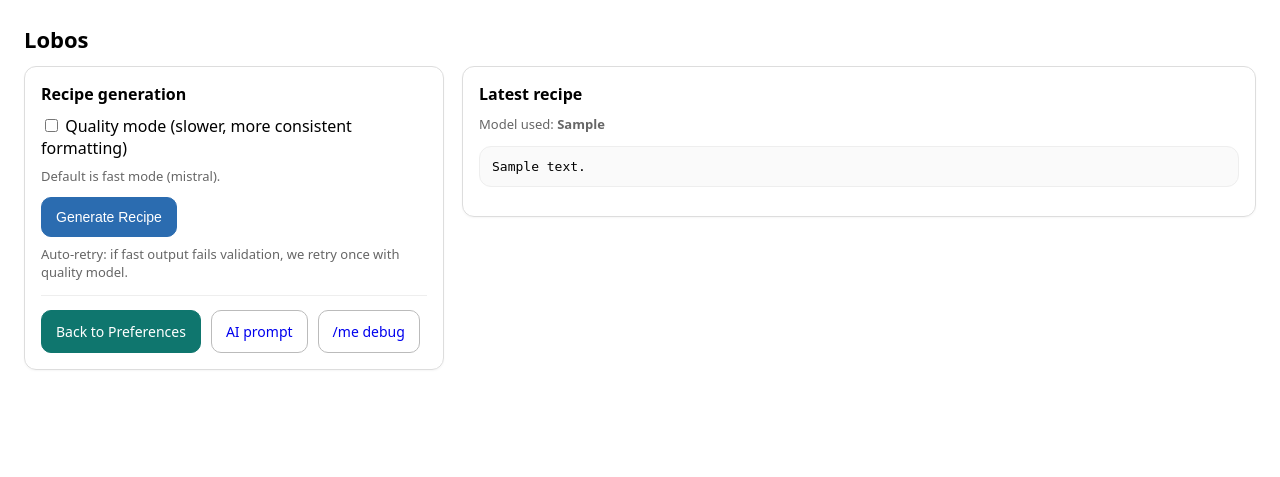
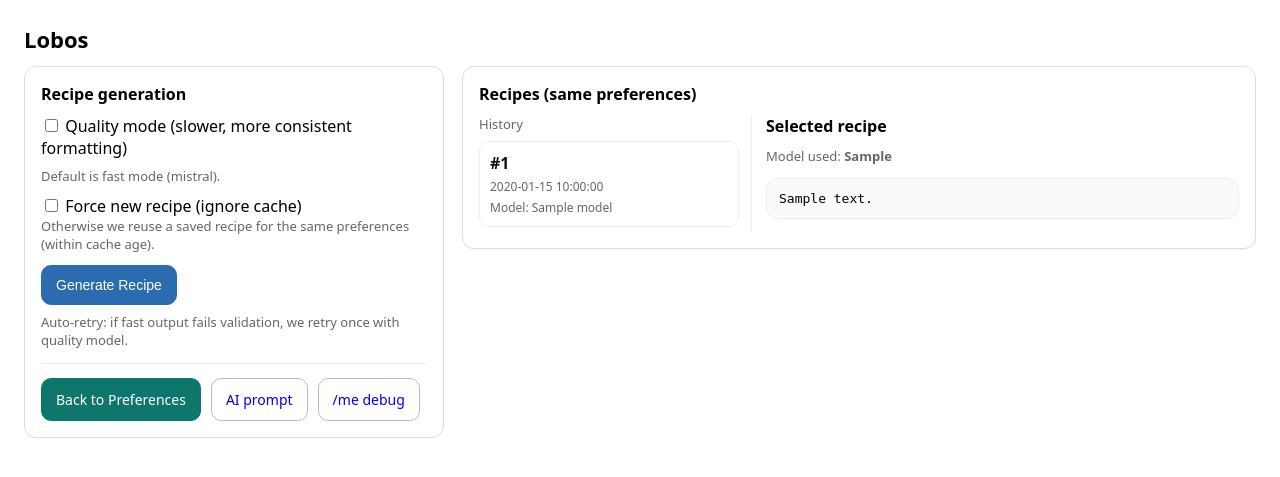
Before and after one commit to RichardGeer/lobos_app, a FastAPI app: template templates/my_recipe.html in a window 1280 px wide. Shown: the top 477 px of the page. Run offline with FastAPI, Linux system fonts and the light colour scheme; the template is opened without the code that fills it: most values are stand-ins (such as "Sample title", 1, 10 or a date in 2020); some libraries are stand-ins or nearby versions.

Commit message:
recipe cache worked before title

```diff
--- a/app.py
+++ b/app.py
@@ -2,11 +2,11 @@ import os
 import json
 import time
 import hashlib
-from typing import Optional, Dict, List, Any
+from typing import Optional, Dict, List, Any, Tuple
 
 import jwt
 import requests
-from fastapi import FastAPI, Request, Form, HTTPException
+from fastapi import FastAPI, Request, Form
 from fastapi.responses import HTMLResponse, RedirectResponse
 from fastapi.templating import Jinja2Templates
 from sqlalchemy import create_engine, Column, Integer, String, Text, BigInteger, Boolean
@@ -28,14 +28,17 @@ QUALITY_MODEL = os.getenv("LOBOS_OLLAMA_MODEL_QUALITY", "llama3.1:8b-instruct-q8
 
 TIMEOUT_FAST = int(os.getenv("LOBOS_OLLAMA_TIMEOUT_FAST", "240"))
 TIMEOUT_QUALITY = int(os.getenv("LOBOS_OLLAMA_TIMEOUT_QUALITY", "480"))
-
+RECIPE_MAX_CACHE_AGE_DAYS = int(os.getenv("LOBOS_RECIPE_MAX_CACHE_AGE_DAYS", "7"))
 JWT_SECRET = os.getenv("LOBOS_JWT_SECRET", "")
 JWT_ISSUER = os.getenv("LOBOS_JWT_ISSUER", "")
 
 engine = create_engine(DATABASE_URL, pool_pre_ping=True)
-
-# IMPORTANT: avoid DetachedInstanceError when session closes
-SessionLocal = sessionmaker(bind=engine, autocommit=False, autoflush=False, expire_on_commit=False)
+SessionLocal = sessionmaker(
+    bind=engine,
+    autocommit=False,
+    autoflush=False,
+    expire_on_commit=False,  # prevents DetachedInstanceError after session closes
+)
 
 Base = declarative_base()
 
@@ -62,7 +65,7 @@ class UserProfile(Base):
     email = Column(String(256), nullable=True)
     first_name = Column(String(128), nullable=True)
     last_name = Column(String(128), nullable=True)
-    roles = Column(Text, nullable=True)  # store JSON string (list) or plain string
+    roles = Column(Text, nullable=True)  # json string or plain string
 
 
 class RecipeResult(Base):
@@ -71,8 +74,10 @@ class RecipeResult(Base):
     id = Column(Integer, primary_key=True)
     user_id = Column(String(128), nullable=False)
     created_at = Column(BigInteger, nullable=False)
+
     request_hash = Column(String(64), nullable=False)
     request_json = Column(Text, nullable=False)
+
     response_text = Column(Text, nullable=False)
     model = Column(String(128), nullable=True)
     prompt_hash = Column(String(64), nullable=True)
@@ -100,20 +105,19 @@ def now_ts() -> int:
 
 def decode_token(token: str) -> Dict[str, Any]:
     """
-    Prefer verified decode if JWT_SECRET is set.
-    Falls back to unverified decode if verification fails (keeps dev working).
+    Verify when secret exists; otherwise decode without signature (dev-friendly).
     """
     if not token:
         return {}
 
     if JWT_SECRET:
         try:
-            kwargs = {"algorithms": ["HS256"]}
+            kwargs: Dict[str, Any] = {"algorithms": ["HS256"]}
             if JWT_ISSUER:
                 kwargs["issuer"] = JWT_ISSUER
             return jwt.decode(token, JWT_SECRET, **kwargs)
         except Exception:
-            # dev-friendly fallback
+            # fall back to unverified decode so you can still test
             pass
 
     try:
@@ -133,6 +137,7 @@ def get_user_id_from_token(token: str) -> Optional[str]:
 def roles_to_human(roles_val: Optional[str]) -> str:
     if not roles_val:
         return ""
+    # roles_val may already be "administrator" or may be JSON string ["administrator"]
     try:
         parsed = json.loads(roles_val)
         if isinstance(parsed, list):
@@ -143,19 +148,14 @@ def roles_to_human(roles_val: Optional[str]) -> str:
 
 
 def load_options(db) -> Dict[str, List[str]]:
-    """
-    Returns:
-      {
-        "eating_style": [...],
-        "meal_type": [...],
-        "macro_preset": [...],
-        "prep": [...]
-      }
-    """
     rows = (
         db.query(PreferenceOption)
         .filter(PreferenceOption.is_active == True)  # noqa: E712
-        .order_by(PreferenceOption.category.asc(), PreferenceOption.sort_order.asc(), PreferenceOption.value.asc())
+        .order_by(
+            PreferenceOption.category.asc(),
+            PreferenceOption.sort_order.asc(),
+            PreferenceOption.value.asc(),
+        )
         .all()
     )
 
@@ -163,7 +163,6 @@ def load_options(db) -> Dict[str, List[str]]:
     for r in rows:
         if r.category in out:
             out[r.category].append(r.value)
-
     return out
 
 
@@ -179,6 +178,19 @@ Output clean markdown format.
 """
 
 
+def prefs_payload(profile: UserProfile) -> Dict[str, str]:
+    return {
+        "eating_style": profile.eating_style,
+        "meal_type": profile.meal_type,
+        "macro_preset": profile.macro_preset,
+        "prep": profile.prep,
+    }
+
+
+def hash_payload(payload: Dict[str, Any]) -> str:
+    return hashlib.sha256(json.dumps(payload, sort_keys=True).encode("utf-8")).hexdigest()
+
+
 def call_ollama(model: str, prompt: str, timeout_s: int) -> str:
     url = f"{OLLAMA_BASE_URL}/api/generate"
     resp = requests.post(
@@ -191,20 +203,117 @@ def call_ollama(model: str, prompt: str, timeout_s: int) -> str:
     return (data.get("response") or "").strip()
 
 
-def generate_recipe(db, profile: UserProfile, want_quality: bool) -> RecipeResult:
+def get_latest_recipe(db, user_id: str) -> Optional[RecipeResult]:
+    return (
+        db.query(RecipeResult)
+        .filter(RecipeResult.user_id == user_id)
+        .order_by(RecipeResult.created_at.desc())
+        .first()
+    )
+
+def get_latest_cached_for_request(
+    db,
+    user_id: str,
+    request_hash: str,
+    model: str,
+    max_age_days: int,
+) -> Optional[RecipeResult]:
+    min_created_at = now_ts() - (max_age_days * 86400)
+
+    return (
+        db.query(RecipeResult)
+        .filter(
+            RecipeResult.user_id == user_id,
+            RecipeResult.request_hash == request_hash,
+            RecipeResult.model == model,
+            RecipeResult.created_at >= min_created_at,
+        )
+        .order_by(RecipeResult.created_at.desc())
+        .first()
+    )
+
+def get_recent_history_for_request(
+    db,
+    user_id: str,
+    request_hash: str,
+    limit: int = 10,
+) -> List[RecipeResult]:
+    return (
+        db.query(RecipeResult)
+        .filter(
+            RecipeResult.user_id == user_id,
+            RecipeResult.request_hash == request_hash,
+        )
+        .order_by(RecipeResult.created_at.desc())
+        .limit(limit)
+        .all()
+    )
+
+
+def ensure_profile(db, user_id: str, token_payload: Dict[str, Any]) -> Tuple[UserProfile, Dict[str, List[str]]]:
+    opts = load_options(db)
+
+    # safe defaults even if table is empty
+    default_eating = opts["eating_style"][0] if opts["eating_style"] else "No Preference"
+    default_meal = opts["meal_type"][0] if opts["meal_type"] else "Dinner"
+    default_macro = opts["macro_preset"][0] if opts["macro_preset"] else "40/40/20 (Protein-Enhanced Lean)"
+    default_prep = opts["prep"][0] if opts["prep"] else "Standard"
+
+    profile = db.query(UserProfile).filter(UserProfile.user_id == user_id).first()
+    if not profile:
+        profile = UserProfile(
+            user_id=user_id,
+            created_at=now_ts(),
+            updated_at=now_ts(),
+            eating_style=default_eating,
+            meal_type=default_meal,
+            macro_preset=default_macro,
+            prep=default_prep,
+            email=token_payload.get("email"),
+            first_name=token_payload.get("first_name"),
+            last_name=token_payload.get("last_name"),
+            roles=json.dumps(token_payload.get("roles") or []),
+        )
+        db.add(profile)
+        db.commit()
+        return profile, opts
+
+    # keep identity fields synced (nice UX)
+    profile.email = token_payload.get("email")
+    profile.first_name = token_payload.get("first_name")
+    profile.last_name = token_payload.get("last_name")
+    if token_payload.get("roles") is not None:
+        try:
+            profile.roles = json.dumps(token_payload.get("roles"))
+        except Exception:
+            profile.roles = str(token_payload.get("roles"))
+
+    profile.updated_at = now_ts()
+    db.commit()
+
+    return profile, opts
+
+
+def generate_or_get_cached_recipe(db, profile: UserProfile, want_quality: bool, force_new: bool) -> RecipeResult:
     model = QUALITY_MODEL if want_quality else FAST_MODEL
     timeout_s = TIMEOUT_QUALITY if want_quality else TIMEOUT_FAST
 
+    payload = prefs_payload(profile)
+    request_hash = hash_payload(payload)
+
+    # cache hit (same prefs + same model + within age window)
+    if not force_new:
+        cached = get_latest_cached_for_request(
+            db,
+            profile.user_id,
+            request_hash,
+            model,
+            RECIPE_MAX_CACHE_AGE_DAYS,
+        )
+        if cached:
+            return cached
+
     prompt = build_prompt(profile)
-
-    request_payload = {
-        "eating_style": profile.eating_style,
-        "meal_type": profile.meal_type,
-        "macro_preset": profile.macro_preset,
-        "prep": profile.prep,
-    }
-
-    request_hash = hashlib.sha256(json.dumps(request_payload, sort_keys=True).encode("utf-8")).hexdigest()
     prompt_hash = hashlib.sha256(prompt.encode("utf-8")).hexdigest()
 
     response_text = call_ollama(model, prompt, timeout_s)
@@ -213,24 +322,14 @@ def generate_recipe(db, profile: UserProfile, want_quality: bool) -> RecipeResul
         user_id=profile.user_id,
         created_at=now_ts(),
         request_hash=request_hash,
-        request_json=json.dumps(request_payload),
+        request_json=json.dumps(payload),
         response_text=response_text,
         model=model,
         prompt_hash=prompt_hash,
     )
-
     db.add(result)
     db.commit()
     return result
-
-
-def get_latest_recipe(db, user_id: str) -> Optional[RecipeResult]:
-    return (
-        db.query(RecipeResult)
-        .filter(RecipeResult.user_id == user_id)
-        .order_by(RecipeResult.created_at.desc())
-        .first()
-    )
 
 # ============================================================
 # ROUTES
@@ -240,60 +339,30 @@ def get_latest_recipe(db, user_id: str) -> Optional[RecipeResult]:
 def landing(request: Request, token: str):
     user_id = get_user_id_from_token(token)
     if not user_id:
-        raise HTTPException(status_code=401, detail="Invalid token (missing sub)")
+        return HTMLResponse("Invalid token (missing sub).", status_code=400)
 
     payload = decode_token(token)
 
     with SessionLocal() as db:
-        opts = load_options(db)
-
-        profile = db.query(UserProfile).filter(UserProfile.user_id == user_id).first()
-        if not profile:
-            default_eating = opts["eating_style"][0] if opts["eating_style"] else "No Preference"
-            default_meal = opts["meal_type"][0] if opts["meal_type"] else "Dinner"
-            default_macro = opts["macro_preset"][0] if opts["macro_preset"] else "40/40/20 (Protein-Enhanced Lean)"
-            default_prep = opts["prep"][0] if opts["prep"] else "Standard"
-
-            profile = UserProfile(
-                user_id=user_id,
-                created_at=now_ts(),
-                updated_at=now_ts(),
-                eating_style=default_eating,
-                meal_type=default_meal,
-                macro_preset=default_macro,
-                prep=default_prep,
-            )
-            db.add(profile)
-            db.commit()
-            db.refresh(profile)
-
-        # sync identity fields from token
-        profile.email = payload.get("email")
-        profile.first_name = payload.get("first_name")
-        profile.last_name = payload.get("last_name")
-        if payload.get("roles") is not None:
-            try:
-                profile.roles = json.dumps(payload.get("roles"))
-            except Exception:
-                profile.roles = str(payload.get("roles"))
-        profile.updated_at = now_ts()
-        db.commit()
-
+        profile, opts = ensure_profile(db, user_id, payload)
         roles_human = roles_to_human(profile.roles)
 
-        return templates.TemplateResponse(
-            "landing.html",
-            {
-                "request": request,
-                "token": token,
-                "profile": profile,
-                "roles_human": roles_human,
-                "eating_style_options": opts["eating_style"],
-                "meal_type_options": opts["meal_type"],
-                "macro_preset_options": opts["macro_preset"],
-                "prep_options": opts["prep"],
-            },
-        )
+    return templates.TemplateResponse(
+        "landing.html",
+        {
+            "request": request,
+            "token": token,
+            "profile": profile,
+            "roles_human": roles_human,
+
+            # must match your landing.html loops:
+            "eating_style_options": opts["eating_style"],
+            "meal_type_options": opts["meal_type"],
+            "macro_preset_options": opts["macro_preset"],
+            "prep_options": opts["prep"],
+        },
+    )
+
 
 @app.post("/prefs/save")
 def prefs_save(
@@ -305,28 +374,18 @@ def prefs_save(
 ):
     user_id = get_user_id_from_token(token)
     if not user_id:
-        raise HTTPException(status_code=401, detail="Invalid token (missing sub)")
+        return HTMLResponse("Invalid token (missing sub).", status_code=400)
+
+    payload = decode_token(token)
 
     with SessionLocal() as db:
-        profile = db.query(UserProfile).filter(UserProfile.user_id == user_id).first()
-        if not profile:
-            profile = UserProfile(
-                user_id=user_id,
-                created_at=now_ts(),
-                updated_at=now_ts(),
-                eating_style=eating_style,
-                meal_type=meal_type,
-                macro_preset=macro_preset,
-                prep=prep,
-            )
-            db.add(profile)
-        else:
-            profile.eating_style = eating_style
-            profile.meal_type = meal_type
-            profile.macro_preset = macro_preset
-            profile.prep = prep
-            profile.updated_at = now_ts()
+        profile, _opts = ensure_profile(db, user_id, payload)
 
+        profile.eating_style = eating_style
+        profile.meal_type = meal_type
+        profile.macro_preset = macro_preset
+        profile.prep = prep
+        profile.updated_at = now_ts()
         db.commit()
 
     return RedirectResponse(url=f"/landing?token={token}", status_code=302)
@@ -336,14 +395,58 @@ def prefs_save(
 def my_recipe(request: Request, token: str):
     user_id = get_user_id_from_token(token)
     if not user_id:
-        raise HTTPException(status_code=401, detail="Invalid token (missing sub)")
+        return HTMLResponse("Invalid token (missing sub).", status_code=400)
 
     qm = request.query_params.get("qm", "0")
     quality_mode = qm == "1"
 
+    rid_raw = request.query_params.get("rid")
+    selected_rid: Optional[int] = None
+    if rid_raw:
+        try:
+            selected_rid = int(rid_raw)
+        except Exception:
+            selected_rid = None
+
     with SessionLocal() as db:
         profile = db.query(UserProfile).filter(UserProfile.user_id == user_id).first()
-        latest = get_latest_recipe(db, user_id)
+        if not profile:
+            profile, _opts = ensure_profile(db, user_id, decode_token(token))
+
+        # Compute current prefs fingerprint for "same prefs" history
+        payload = prefs_payload(profile)
+        request_hash = hash_payload(payload)
+
+        # History (same prefs)
+        history_same_prefs = get_recent_history_for_request(db, user_id, request_hash, limit=15)
+
+        # Which recipe to display?
+        shown: Optional[RecipeResult] = None
+        if selected_rid is not None:
+            shown = (
+                db.query(RecipeResult)
+                .filter(RecipeResult.id == selected_rid, RecipeResult.user_id == user_id)
+                .first()
+            )
+
+        if not shown:
+            shown = get_latest_recipe(db, user_id)
+
+        # Build sidebar items
+        def fmt_ts(ts: int) -> str:
+            return time.strftime("%Y-%m-%d %H:%M:%S", time.localtime(ts))
+
+        history_items = []
+        for r in history_same_prefs:
+            history_items.append(
+                {
+                    "id": r.id,
+                    "created_at": r.created_at,
+                    "created_at_human": fmt_ts(r.created_at),
+                    "model": r.model or "",
+                    "is_selected": (shown is not None and r.id == shown.id),
+                }
+            )
 
     return templates.TemplateResponse(
         "my_recipe.html",
@@ -352,50 +455,53 @@ def my_recipe(request: Request, token: str):
             "token": token,
             "profile": profile,
             "quality_mode": quality_mode,
-            "recipe_text": latest.response_text if latest else "",
-            "recipe_model_used": latest.model if latest else "",
+            "recipe_text": shown.response_text if shown else "",
+            "recipe_model_used": shown.model if shown else "",
             "recipe_error": "",
+            "recipe_history": history_items,
         },
     )
 
-
 @app.post("/recipe/generate")
-def recipe_generate(token: str = Form(...), quality_mode: Optional[str] = Form(None)):
+def recipe_generate(
+    token: str = Form(...),
+    quality_mode: Optional[str] = Form(None),
+    force_new: Optional[str] = Form(None),
+):
     user_id = get_user_id_from_token(token)
     if not user_id:
-        raise HTTPException(status_code=401, detail="Invalid token (missing sub)")
+        return HTMLResponse("Invalid token (missing sub).", status_code=400)
 
     want_quality = str(quality_mode or "").lower() in ("1", "true", "on", "yes")
+    force = str(force_new or "").lower() in ("1", "true", "on", "yes")
 
     with SessionLocal() as db:
         profile = db.query(UserProfile).filter(UserProfile.user_id == user_id).first()
         if not profile:
-            raise HTTPException(status_code=400, detail="Profile not found. Visit /landing first.")
-        generate_recipe(db, profile, want_quality)
+            profile, _opts = ensure_profile(db, user_id, decode_token(token))
+
+        generate_or_get_cached_recipe(db, profile, want_quality=want_quality, force_new=force)
 
     qm = "1" if want_quality else "0"
     return RedirectResponse(url=f"/my-recipe?token={token}&qm={qm}", status_code=302)
-
-
 @app.get("/me", response_class=HTMLResponse)
-def me(request: Request, token: str):
+def me(token: str):
     payload = decode_token(token)
     user_id = get_user_id_from_token(token)
-    return HTMLResponse(
-        "<pre>" + json.dumps({"user_id": user_id, "payload": payload}, indent=2) + "</pre>"
-    )
+    return HTMLResponse(f"<pre>{json.dumps({'user_id': user_id, 'payload': payload}, indent=2)}</pre>")
 
 
 @app.get("/ai-prompt", response_class=HTMLResponse)
-def ai_prompt(request: Request, token: str):
+def ai_prompt(token: str):
     user_id = get_user_id_from_token(token)
     if not user_id:
-        raise HTTPException(status_code=401, detail="Invalid token (missing sub)")
+        return HTMLResponse("Invalid token (missing sub).", status_code=400)
 
     with SessionLocal() as db:
         profile = db.query(UserProfile).filter(UserProfile.user_id == user_id).first()
         if not profile:
-            raise HTTPException(status_code=400, detail="Profile not found. Visit /landing first.")
+            profile, _opts = ensure_profile(db, user_id, decode_token(token))
+
         prompt = build_prompt(profile)
 
     return HTMLResponse(f"<pre>{prompt}</pre>")
--- a/templates/my_recipe.html
+++ b/templates/my_recipe.html
@@ -16,6 +16,20 @@
     .muted { color:#666; font-size: 13px; }
     .warn { background:#fff7ed; border:1px solid #fed7aa; padding:10px; border-radius:10px; }
     pre { white-space: pre-wrap; word-break: break-word; background: #fafafa; border: 1px solid #eee; padding: 12px; border-radius: 12px; }
+
+    /* Sidebar */
+    .split { display:flex; gap: 14px; align-items: stretch; }
+    .sidebar { width: 260px; border-right: 1px solid #eee; padding-right: 12px; }
+    .content { flex: 1; min-width: 0; }
+    .history { display:flex; flex-direction: column; gap: 8px; margin-top: 8px; }
+    .hist-item {
+      display:block; text-decoration:none; color:#111;
+      border: 1px solid #eee; border-radius: 10px; padding: 10px;
+      background: #fff;
+    }
+    .hist-item:hover { border-color: #ddd; background: #fafafa; }
+    .hist-item.selected { border-color: #2b6cb0; background: #eef6ff; }
+    .hist-meta { font-size: 12px; color:#666; margin-top: 4px; }
   </style>
 </head>
 <body>
@@ -34,6 +48,13 @@
           Quality mode (slower, more consistent formatting)
         </label>
         <div class="muted">Default is fast mode (mistral).</div>
+
+        <!-- NEW: Force new -->
+        <label style="display:block; margin: 10px 0 0;">
+          <input type="checkbox" name="force_new" value="1" />
+          Force new recipe (ignore cache)
+        </label>
+        <div class="muted">Otherwise we reuse a saved recipe for the same preferences (within cache age).</div>
 
         <div style="margin-top: 12px;">
           <button class="btn btn-primary" type="submit">Generate Recipe</button>
@@ -55,7 +76,7 @@
 
     <!-- RIGHT -->
     <div class="card">
-      <h2>Latest recipe</h2>
+      <h2>Recipes (same preferences)</h2>
 
       {% if recipe_error %}
         <div class="warn">
@@ -63,6 +84,33 @@
           <span class="muted">{{ recipe_error }}</span>
         </div>
       {% endif %}
+
+      <div class="split">
+        <!-- Sidebar history -->
+        <div class="sidebar">
+          <div class="muted">History</div>
+
+          {% if recipe_history and recipe_history|length > 0 %}
+            <div class="history">
+              {% for r in recipe_history %}
+                <a
+                  class="hist-item {% if r.is_selected %}selected{% endif %}"
+                  href="/my-recipe?token={{ token }}&qm={% if quality_mode %}1{% else %}0{% endif %}&rid={{ r.id }}"
+                >
+                  <div><b>#{{ r.id }}</b></div>
+                  <div class="hist-meta">{{ r.created_at_human }}</div>
+                  <div class="hist-meta">Model: {{ r.model }}</div>
+                </a>
+              {% endfor %}
+            </div>
+          {% else %}
+            <div class="muted" style="margin-top:8px;">No saved recipes yet.</div>
+          {% endif %}
+        </div>
+
+        <!-- Main content -->
+        <div class="content">
+          <h2 style="margin-top:0;">Selected recipe</h2>
 
           {% if recipe_text %}
             <div class="muted">Model used: <b>{{ recipe_model_used }}</b></div>
@@ -72,5 +120,7 @@
           {% endif %}
         </div>
       </div>
+    </div>
+  </div>
 </body>
 </html>
```
Also changed, not shown: 4 other files. Lines whose indentation alone changed are shown as unchanged.
